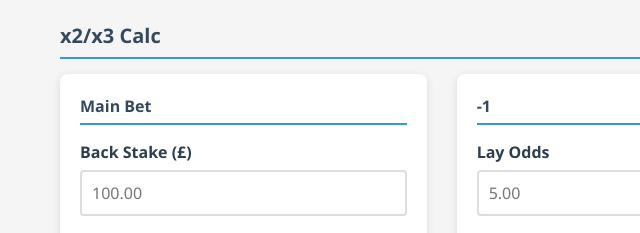
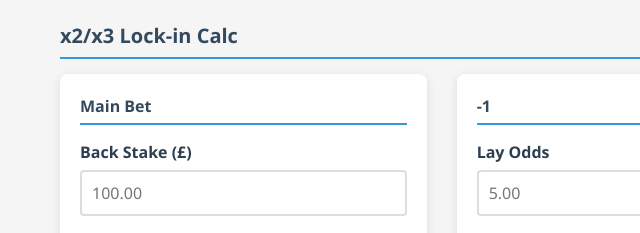
Before and after one commit to FooleanBool/MBTools, a plain HTML site: page x1x2Calc/index.html in a window 1280 px wide. Shown: the top 233 px of the page, 0-640 px from the left. Drawn offline with Linux system fonts and the light colour scheme.

Commit message:
Update title and heading to 'x2/x3 Lock-in Calc'

```diff
--- a/x1x2Calc/index.html
+++ b/x1x2Calc/index.html
@@ -3,12 +3,12 @@
 <head>
     <meta charset="UTF-8">
     <meta name="viewport" content="width=device-width, initial-scale=1.0">
-    <title>x2/x3 Calc</title>
+    <title>x2/x3 Lock-in Calc</title>
     <link rel="stylesheet" href="styles.css">
 </head>
 <body>
     <div class="container">
-        <h2>x2/x3 Calc</h2>
+        <h2>x2/x3 Lock-in Calc</h2>
 
         <div class="calculator">
             <!-- Main Bet Section -->
```
